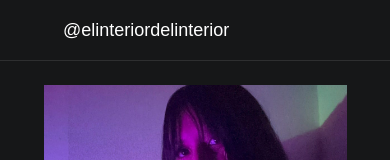
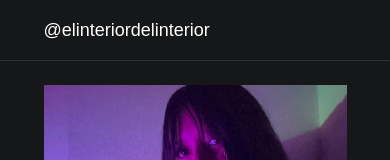
Before and after one commit to FedeCodeLab/interiordelinterior, a Next.js app: page / in a window 390 px wide. Shown: the top 160 px of the page. Built offline with nearby package versions, Linux system fonts and the light colour scheme.

Commit message:
Cambio de tamaño de navbar

```diff
--- a/components/navbar/index.tsx
+++ b/components/navbar/index.tsx
@@ -1,7 +1,7 @@
 export const Navbar = () => {
   return (
     <nav className="border-b border-[#2E2F30]">
-      <div className="flex items-center justify-between max-w-[80%] mx-auto px-6 py-4">
+      <div className="flex items-center justify-between w-[90%] md:w-[80%] mx-auto px-6 py-4">
         <h4 className="text-lg shine-text">@elinteriordelinterior</h4>
         <div className="flex items-center justify-center gap-2"></div>
       </div>
```
